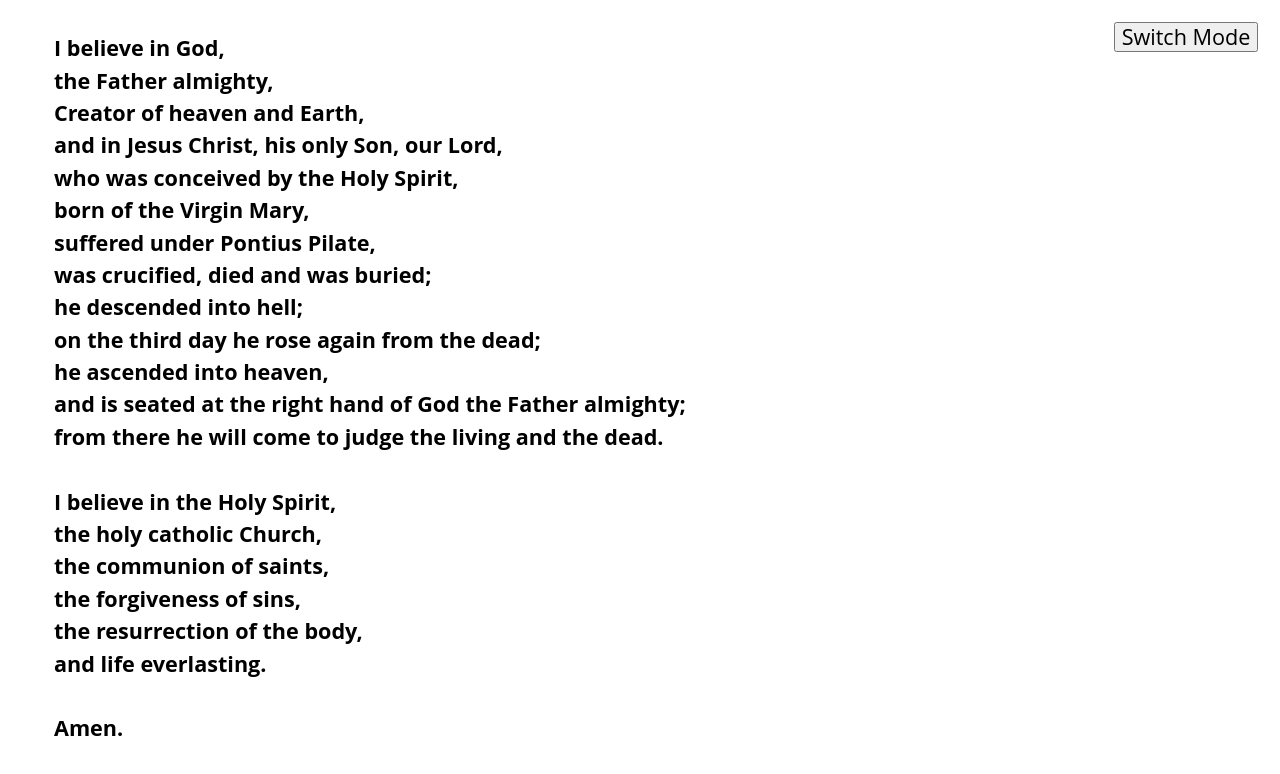
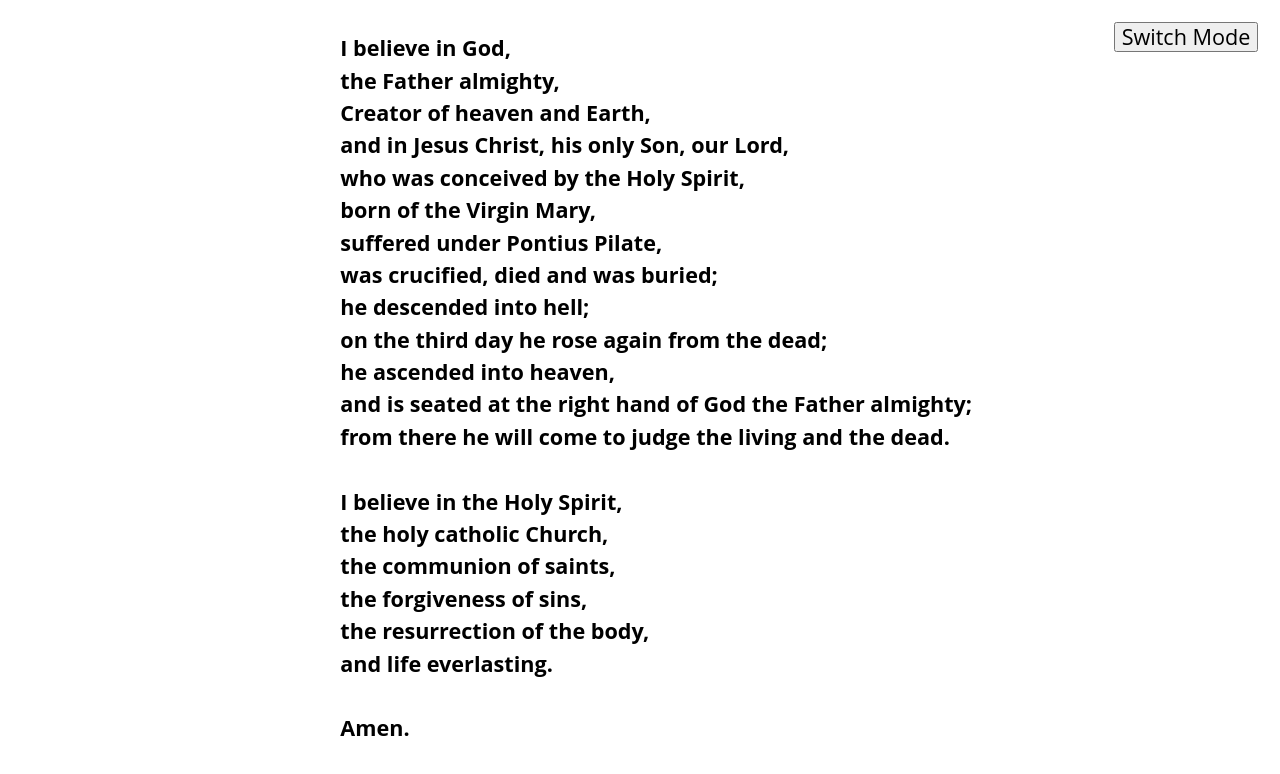
Before and after one commit to Mouzone/apostles-creed, a SvelteKit app: page / in a window 1280 px wide. Shown: the top 774 px of the page. Built offline with nearby package versions, Linux system fonts and the light colour scheme; a web font is replaced by a local one.

Commit message:
Formatting

```diff
--- a/src/routes/+page.svelte
+++ b/src/routes/+page.svelte
@@ -56,6 +56,9 @@
 		line-height: 0.5em;
 
 		display: flex;
+		justify-content: center;
+		/* on desktop it cuts off top, but looks good on desktop full screen */
+		/* align-items: center; */
 	}
 
 	#verses {
```
